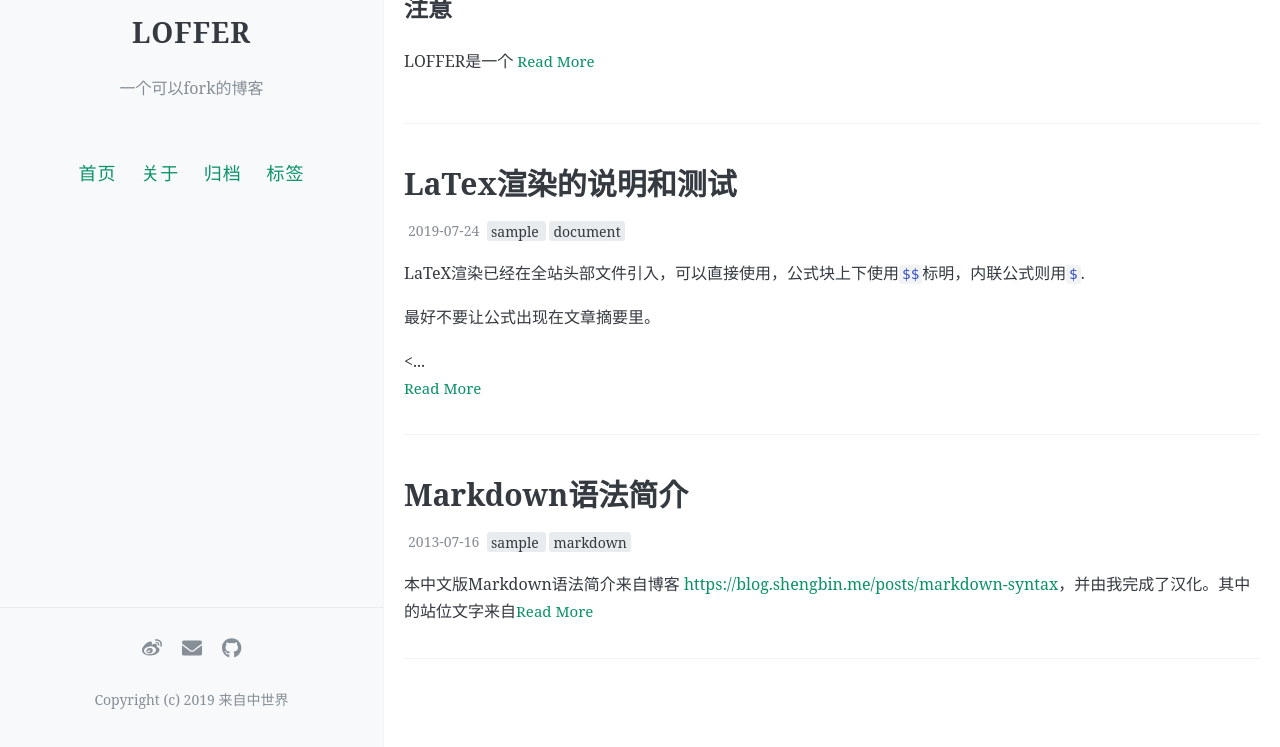
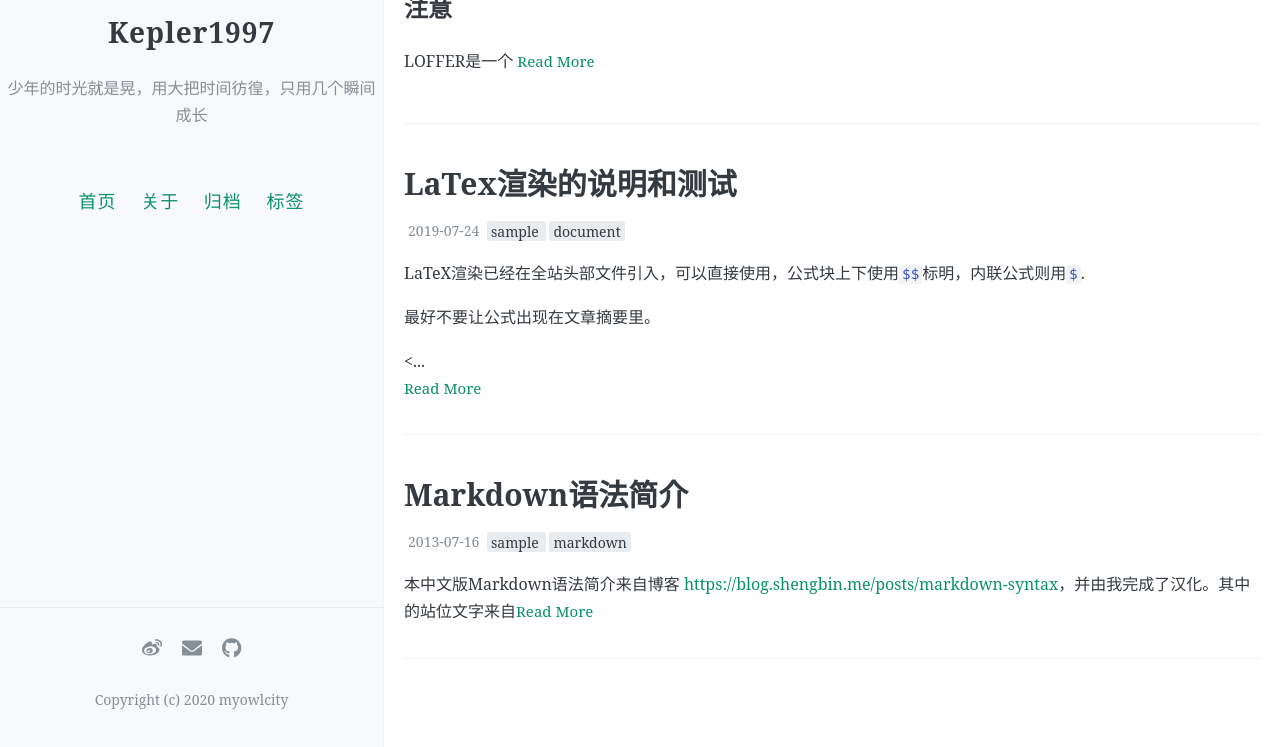
Before and after one commit to CocaBubo/Kepler1997, a Jekyll site: the page built from index.html, in a window 1280 px wide and 1037 px high. Shown: the part 290-1037 px from the top of the window. Built offline with Jekyll 4.4.1, drawn with Linux system fonts in a browser that asks for light colours; the list of posts is cut into pages by our own code; comment, search, counter and statistics services are not loaded.

Commit message:
Initial commit

```diff
--- a/_config.yml
+++ b/_config.yml
@@ -1,14 +1,8 @@
-#
-# 这个文档包含了本博客的设定信息，你可以编辑它来个性化自己的博客，
-#
-
-# 你的博客名称，请用你想要的博客名替换“LOFFER”，以下修改都可类似处理
-# 注意，“name: LOFFER”，冒号后面的空格不可以省略。
 # 井号后面的文字是说明文档，不会被程序读取。
 
 # 描述/签名
-name: LOFFER
-description: 一个可以fork的博客
+name: Kepler1997
+description: 少年的时光就是晃，用大把时间彷徨，只用几个瞬间成长
 
 # 输入你的网站域名（如果你没有添加自己的域名，而是直接用GitHub pages分配的域名的话可以省略）
 url:
@@ -16,7 +10,7 @@ url:
 # 添加你的博客的二级域名，一般来说是你的repository名
 # 如果你的博客的URL是：(http://yourusername.github.io/repository-name)
 # 那么就写成 "/repository-name"
-baseurl: /LOFFER
+baseurl: /Kepler1997
 
 
 #
@@ -24,10 +18,10 @@ baseurl: /LOFFER
 #
 
 # 你的博客logo图片URL，建议尺寸不超过300px × 300px
-avatar: https://raw.githubusercontent.com/FromEndWorld/LOFFER/master/images/logo.png
+avatar: https://raw.githubusercontent.com/MyOwlCity/Kepler1997/master/images/logo.png
 
 # 你的favicon（出现在浏览器tab上）图片URL，建议使用较小(64px × 64px)的图片
-favicon: https://raw.githubusercontent.com/FromEndWorld/LOFFER/master/images/favicon.png
+favicon: https://raw.githubusercontent.com/MyOwlCity/Kepler1997/master/images/favicon.png
 
 
 # 菜单中的按钮
@@ -49,13 +43,13 @@ excerpt_separator: <!-- more -->
 
 # 你的社交网络链接，它们会作为图标出现在你的网站页脚中，可选填写
 footer-links:
-  weibo: frommidworld #请输入你的微博个性域名 https://www.weibo.com/<thispart>
+  weibo: Kepler1997 #请输入你的微博个性域名 https://www.weibo.com/<thispart>
   behance: # https://www.behance.net/<>
   dribbble: # https://dribbble.com/<>
-  email: fromendworld@outlook.com
+  email: 2277450874@qq.com
   facebook: #https://www.facebook.com/<>
   flickr: #https://www.flickr.com/<>
-  github: FromEndWorld/loffer #https://github.com/<>
+  github: MyOwlCity/Kepler1997 #https://github.com/<>
   instagram: #https://instagram.com/<>
   linkedin: #https://www.linkedin.com/in/<>
   pinterest: #https://www.pinterest.com/<>
@@ -66,14 +60,14 @@ footer-links:
   youtube: # channel/<your_long_string> or user/<user-name>
 
 # 站点页脚的文字
-footer-text: Copyright (c) 2019 来自中世界
+footer-text: Copyright (c) 2020 myowlcity
 
 #
 # 评论，注意，请不要同时添加多种不同的评论区
 #
 
 # 输入Disqus shortname，即可添加评论区
-disqus: loffer #shortname
+disqus: #shortname
 
 # 输入Gitalk相关设定，即可添加评论区，具体请看教程
 gitalk:
```
Also changed, not shown: about.md (+1 -1 lines), README.md, images/Disqus-1.png (deleted), images/Disqus-2.png (deleted), images/Disqus-3.png (deleted), images/Disqus-plan.png (deleted), images/Settings.png (deleted), images/Typora.png (deleted), images/application_settings.png (deleted), images/config.png (deleted), images/favicon.png, images/fork.gif (deleted), images/givemefive.png (deleted), images/logo.png, 5 more files.
